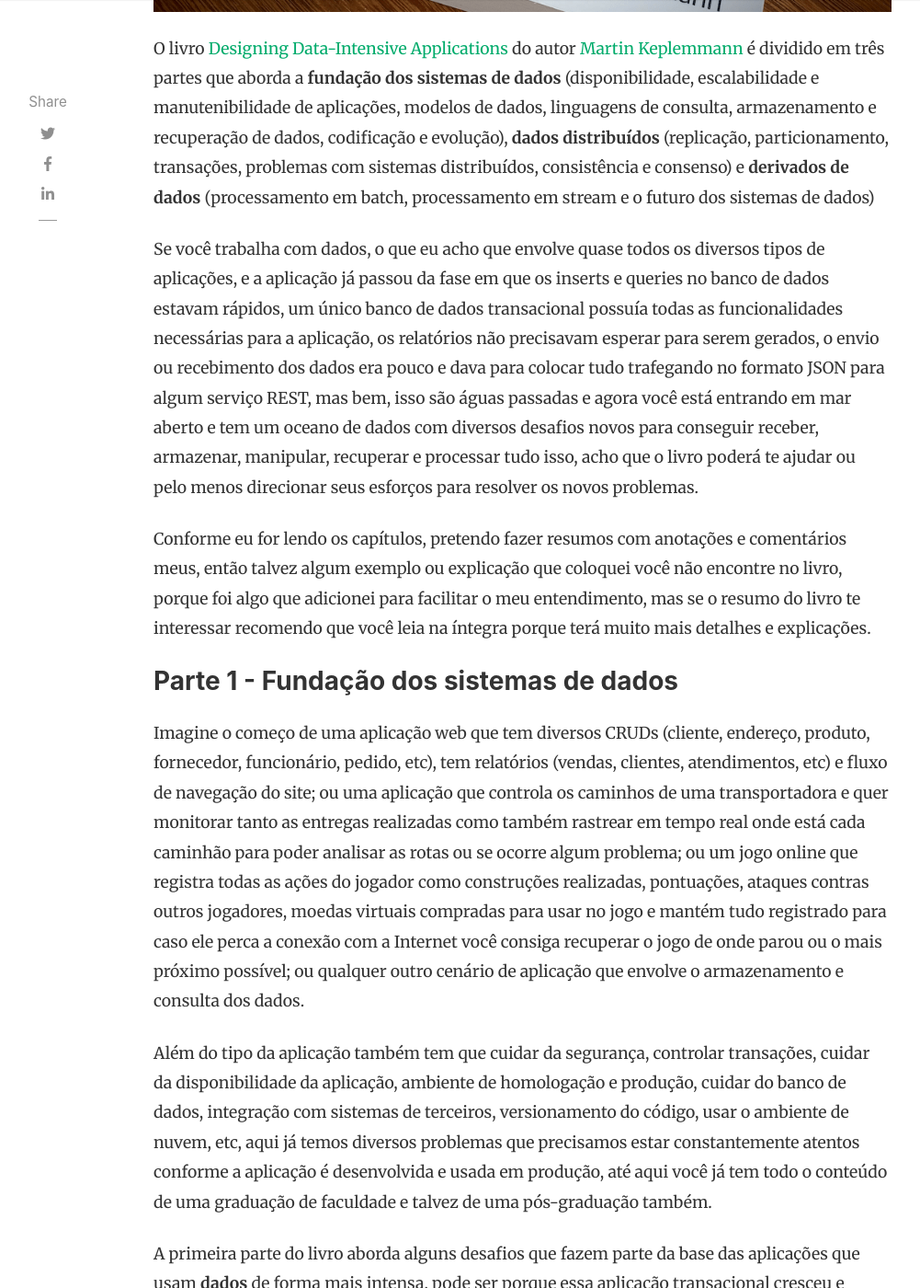
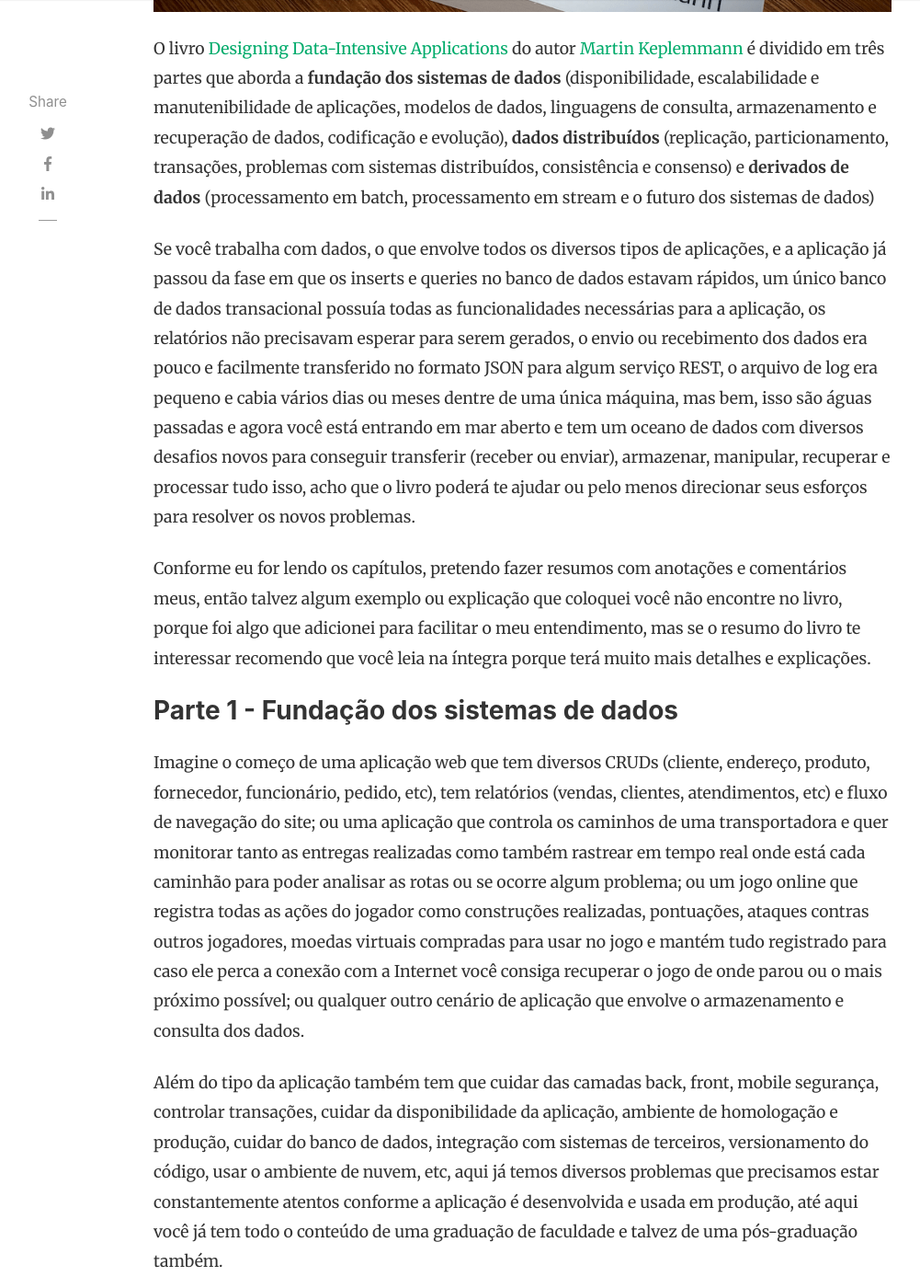
Before and after one commit to rafaelsakurai/rafaelsakurai.github.io, a Jekyll site: the page built from _posts/2024-02-01-resumo-data-intensive.md, in a window 1280 px wide and 1400 px high, scrolled down 796 px. Shown: the whole window at 92% size, without its empty margins (118-1119 px from the left). Built offline with Jekyll 4.4.1, drawn with Linux system fonts in a browser that asks for light colours; nearby versions of some CDN libraries; a script that is not in the unit is left out; some of the changed text lies outside the part shown.

Commit message:
Melhorar texto do resumo do primeiro capítulo do livro intensive data application.

```diff
--- a/_posts/2024-02-01-resumo-data-intensive.md
+++ b/_posts/2024-02-01-resumo-data-intensive.md
@@ -13,7 +13,7 @@
 
 O livro [Designing Data-Intensive Applications](https://dataintensive.net) do autor [Martin Keplemmann](https://twitter.com/martinkl) é dividido em três partes que aborda a **fundação dos sistemas de dados** (disponibilidade, escalabilidade e manutenibilidade de aplicações, modelos de dados, linguagens de consulta, armazenamento e recuperação de dados, codificação e evolução), **dados distribuídos** (replicação, particionamento, transações, problemas com sistemas distribuídos, consistência e consenso) e **derivados de dados** (processamento em batch, processamento em stream e o futuro dos sistemas de dados)
 
-Se você trabalha com dados, o que eu acho que envolve quase todos os diversos tipos de aplicações, e a aplicação já passou da fase em que os inserts e queries no banco de dados estavam rápidos, um único banco de dados transacional possuía todas as funcionalidades necessárias para a aplicação, os relatórios não precisavam esperar para serem gerados, o envio ou recebimento dos dados era pouco e dava para colocar tudo trafegando no formato JSON para algum serviço REST, mas bem, isso são águas passadas e agora você está entrando em mar aberto e tem um oceano de dados com diversos desafios novos para conseguir receber, armazenar, manipular, recuperar e processar tudo isso, acho que o livro poderá te ajudar ou pelo menos direcionar seus esforços para resolver os novos problemas.
+Se você trabalha com dados, o que envolve todos os diversos tipos de aplicações, e a aplicação já passou da fase em que os inserts e queries no banco de dados estavam rápidos, um único banco de dados transacional possuía todas as funcionalidades necessárias para a aplicação, os relatórios não precisavam esperar para serem gerados, o envio ou recebimento dos dados era pouco e facilmente transferido no formato JSON para algum serviço REST, o arquivo de log era pequeno e cabia vários dias ou meses dentre de uma única máquina, mas bem, isso são águas passadas e agora você está entrando em mar aberto e tem um oceano de dados com diversos desafios novos para conseguir transferir (receber ou enviar), armazenar, manipular, recuperar e processar tudo isso, acho que o livro poderá te ajudar ou pelo menos direcionar seus esforços para resolver os novos problemas.
 
 Conforme eu for lendo os capítulos, pretendo fazer resumos com anotações e comentários meus, então talvez algum exemplo ou explicação que coloquei você não encontre no livro, porque foi algo que adicionei para facilitar o meu entendimento, mas se o resumo do livro te interessar recomendo que você leia na íntegra porque terá muito mais detalhes e explicações.
 
@@ -22,13 +22,13 @@
 
 Imagine o começo de uma aplicação web que tem diversos CRUDs (cliente, endereço, produto, fornecedor, funcionário, pedido, etc), tem relatórios (vendas, clientes, atendimentos, etc) e fluxo de navegação do site; ou uma aplicação que controla os caminhos de uma transportadora e quer monitorar tanto as entregas realizadas como também rastrear em tempo real onde está cada caminhão para poder analisar as rotas ou se ocorre algum problema; ou um jogo online que registra todas as ações do jogador como construções realizadas, pontuações, ataques contras outros jogadores, moedas virtuais compradas para usar no jogo e mantém tudo registrado para caso ele perca a conexão com a Internet você consiga recuperar o jogo de onde parou ou o mais próximo possível; ou qualquer outro cenário de aplicação que envolve o armazenamento e consulta dos dados.
 
-Além do tipo da aplicação também tem que cuidar da segurança, controlar transações, cuidar da disponibilidade da aplicação, ambiente de homologação e produção, cuidar do banco de dados, integração com sistemas de terceiros, versionamento do código, usar o ambiente de nuvem, etc, aqui já temos diversos problemas que precisamos estar constantemente atentos conforme a aplicação é desenvolvida e usada em produção, até aqui você já tem todo o conteúdo de uma graduação de faculdade e talvez de uma pós-graduação também.
+Além do tipo da aplicação também tem que cuidar das camadas back, front, mobile segurança, controlar transações, cuidar da disponibilidade da aplicação, ambiente de homologação e produção, cuidar do banco de dados, integração com sistemas de terceiros, versionamento do código, usar o ambiente de nuvem, etc, aqui já temos diversos problemas que precisamos estar constantemente atentos conforme a aplicação é desenvolvida e usada em produção, até aqui você já tem todo o conteúdo de uma graduação de faculdade e talvez de uma pós-graduação também.
 
 A primeira parte do livro aborda alguns desafios que fazem parte da base das aplicações que usam **dados** de forma mais intensa, pode ser porque essa aplicação transacional cresceu e agora o volume de clientes, requisições ou transações está muito maior que no começo; ou pode ser que o sistema já tenha sido projetado para receber, processar, armazenar e disponibilizar grandes volumes de dados.
 
 **Uma aplicação que faz uso intensivo de dados começa a ter outro conjunto de problemas que precisa solucionar no qual os dados em si são o principal desafio**, porque agora há:
 - **grande volume de dados**, que podem ser tanto em questão de acessos simultâneos, registros armazenados no banco de dados, espaço para armazenar os dados, etc, então envolve diversos pontos como suportar mais requisições, melhores estratégias para armazenar os dados, melhores estratégias para consultar os dados, etc, exemplo: como fazer aquele mesmo relatório de vendas que antes consultava algumas centenas de registro e passa a consultar milhares de registros;
-- **dados complexos**, sendo necessário realizar a integração entre dados de diversas origens e formatos, imagine agora você fazendo um join entre um CSV, um JSON e uma tabela do banco de dados, ou fazendo join entre um arquivo de logs e os registros dos clientes da empresa para gerar um dashboard, a partir do momento que você tem uma camada que abstrai o formato dos dados, fica mais fácil poder manipular diversos formatos de dados ao mesmo tempo;
+- **dados complexos**, sendo necessário realizar a integração entre dados de diversas origens e formatos, imagine agora você fazendo um join entre um CSV, um JSON e uma tabela do banco de dados, ou fazendo join entre um arquivo de logs e os registros dos clientes da empresa para gerar um dashboard, a partir do momento que você tem uma camada que abstrai o formato dos dados, fica mais fácil manipular diversos formatos de dados ao mesmo tempo;
 - **velocidade com que os dados mudam**, as aplicações continuam crescendo e evoluindo com o passar do tempo, surgem novas funcionalidades, o esquema das tabelas muda, novas fontes de dados podem ser incorporadas, novos formatos de dados podem ser suportados.
 
 
```
Also changed, not shown: _posts/2024-02-01-resumo-data-intensive-cap-01.md (+3 -3 lines).
